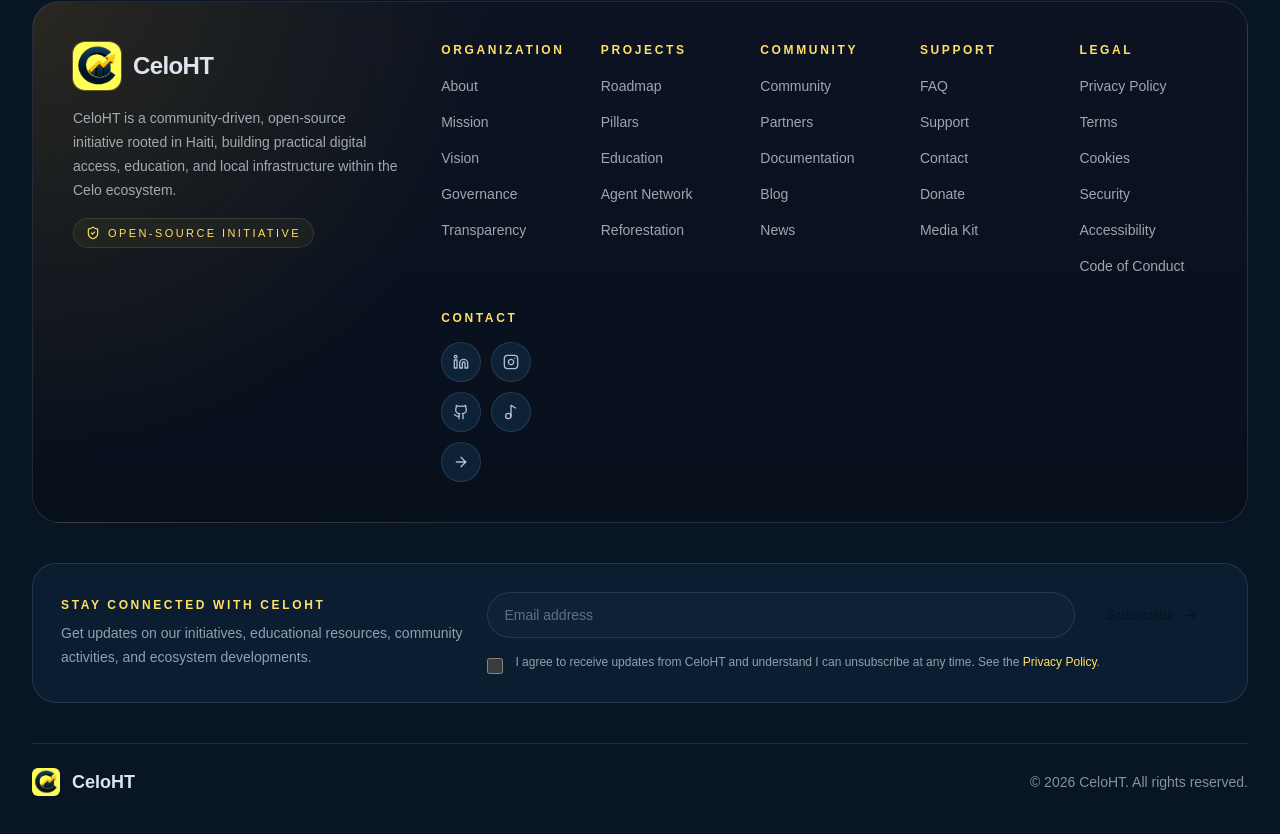
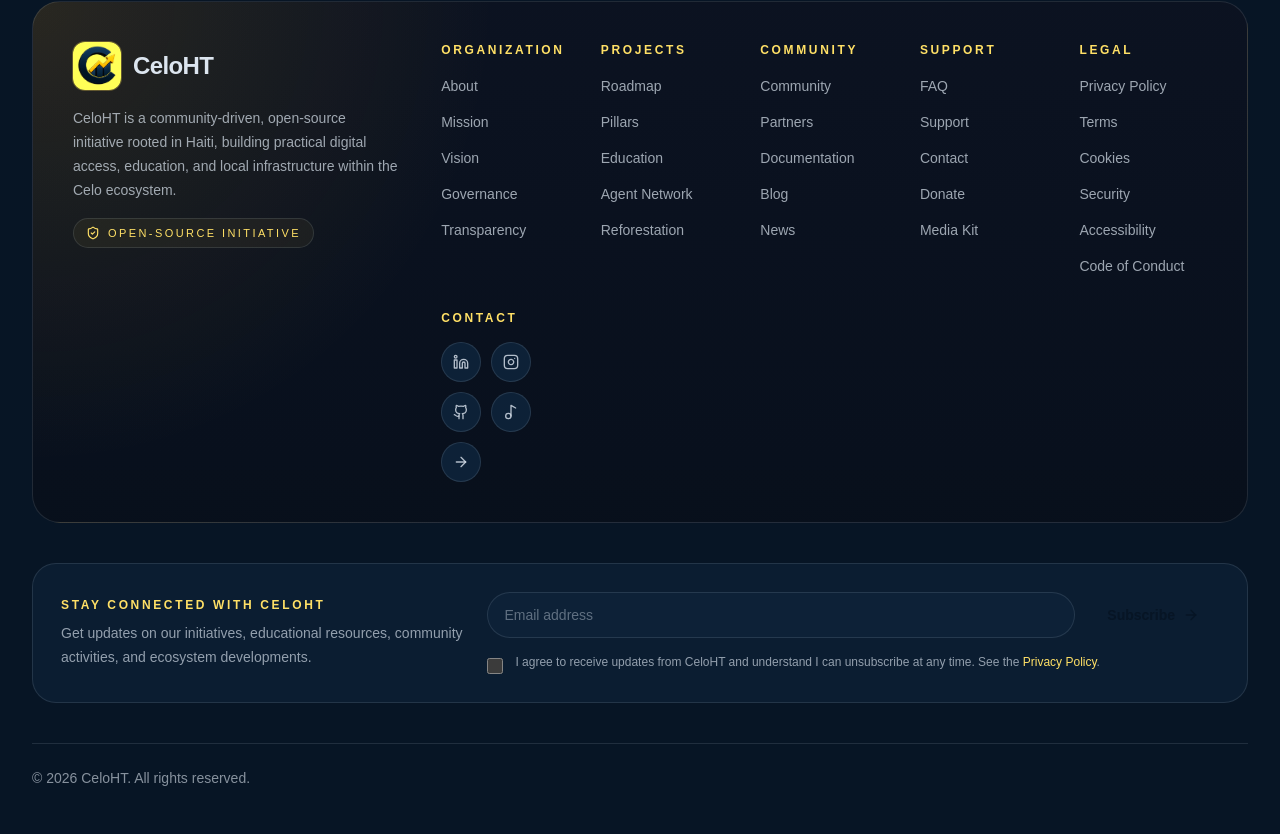
Before and after one commit to Celo-HaiTi/celoht-siteweb, a Next.js app: page /dapp in a window 1280 px wide. Shown: the part 2887-3721 px from the top of the page. Built offline with nearby package versions, Linux system fonts and the light colour scheme; no server answers.

Commit message:
Finalize footer branding and social links

```diff
--- a/src/components/Footer.tsx
+++ b/src/components/Footer.tsx
@@ -123,18 +123,8 @@ export function Footer() {
           </div>
         </div>
 
-        <div className="mt-10 flex flex-col gap-3 border-t border-parchment-100/10 pt-6 text-sm text-parchment-100/60 sm:flex-row sm:items-center sm:justify-between">
-          <div className="flex items-center gap-3">
-            <Image
-              src={assetPath("/celoht-logo.png")}
-              alt="CeloHT logo"
-              width={28}
-              height={28}
-              className="h-7 w-7 rounded-md"
-            />
-            <span className="font-display text-lg font-semibold text-parchment-100">CeloHT</span>
-          </div>
-          <p>© 2026 CeloHT. All rights reserved.</p>
+        <div className="mt-10 border-t border-parchment-100/10 pt-6 text-sm text-parchment-100/60">
+          <p className="text-center sm:text-left">© 2026 CeloHT. All rights reserved.</p>
         </div>
       </div>
     </footer>
--- a/src/lib/constants.ts
+++ b/src/lib/constants.ts
@@ -21,7 +21,7 @@ export function assetPath(path: string) {
 export const GITHUB_ORG_URL = "https://github.com/Celo-HaiTi";
 export const LINKEDIN_URL = "https://linkedin.com/company/celoht";
 export const INSTAGRAM_URL = "https://instagram.com/celoht";
-export const TIKTOK_URL = "https://www.tiktok.com/@celoht";
+export const TIKTOK_URL = "https://www.tiktok.com/@celohtofficial";
 export const NEWSLETTER_API_URL =
   process.env.NEWSLETTER_API_URL ?? process.env.NEXT_PUBLIC_NEWSLETTER_API_URL ?? "";
 export const NEWSLETTER_API_KEY =
```
Also changed, not shown: 1 other file (tests, documents, lock files or other folders).
